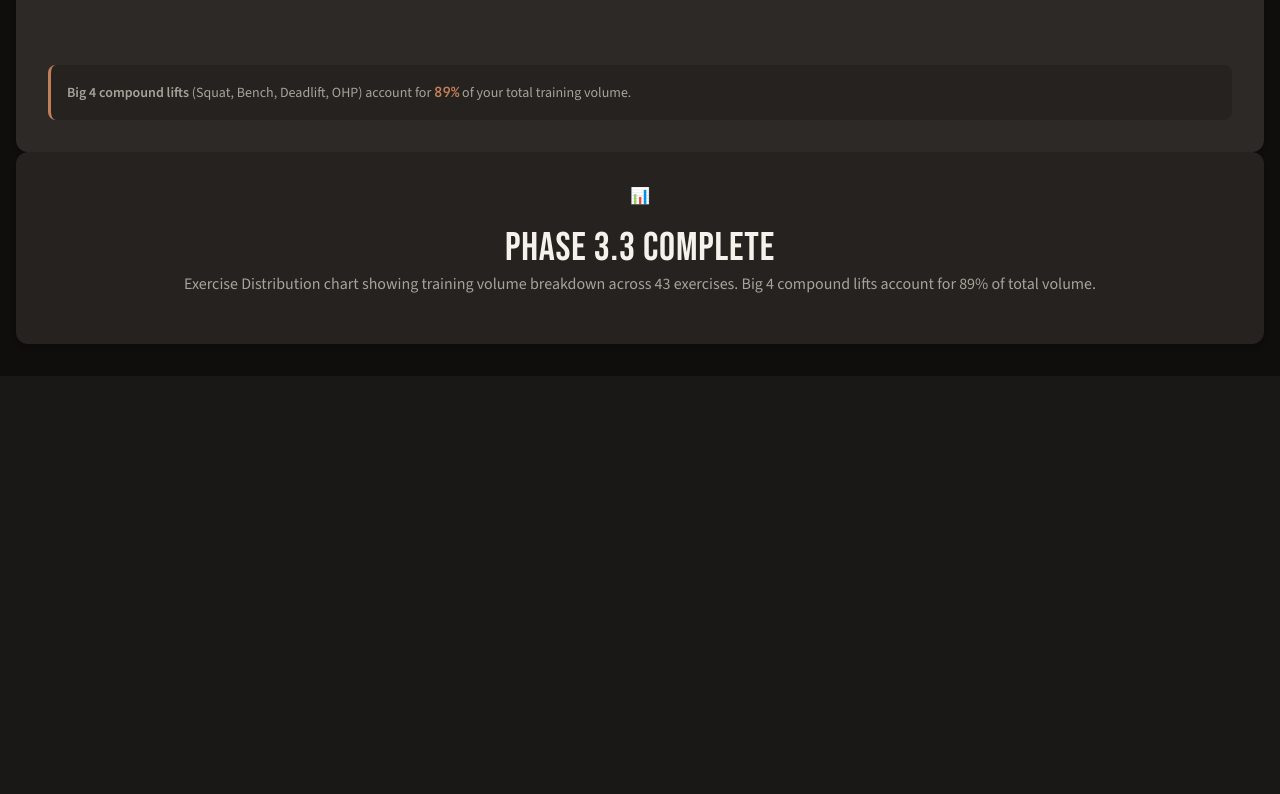
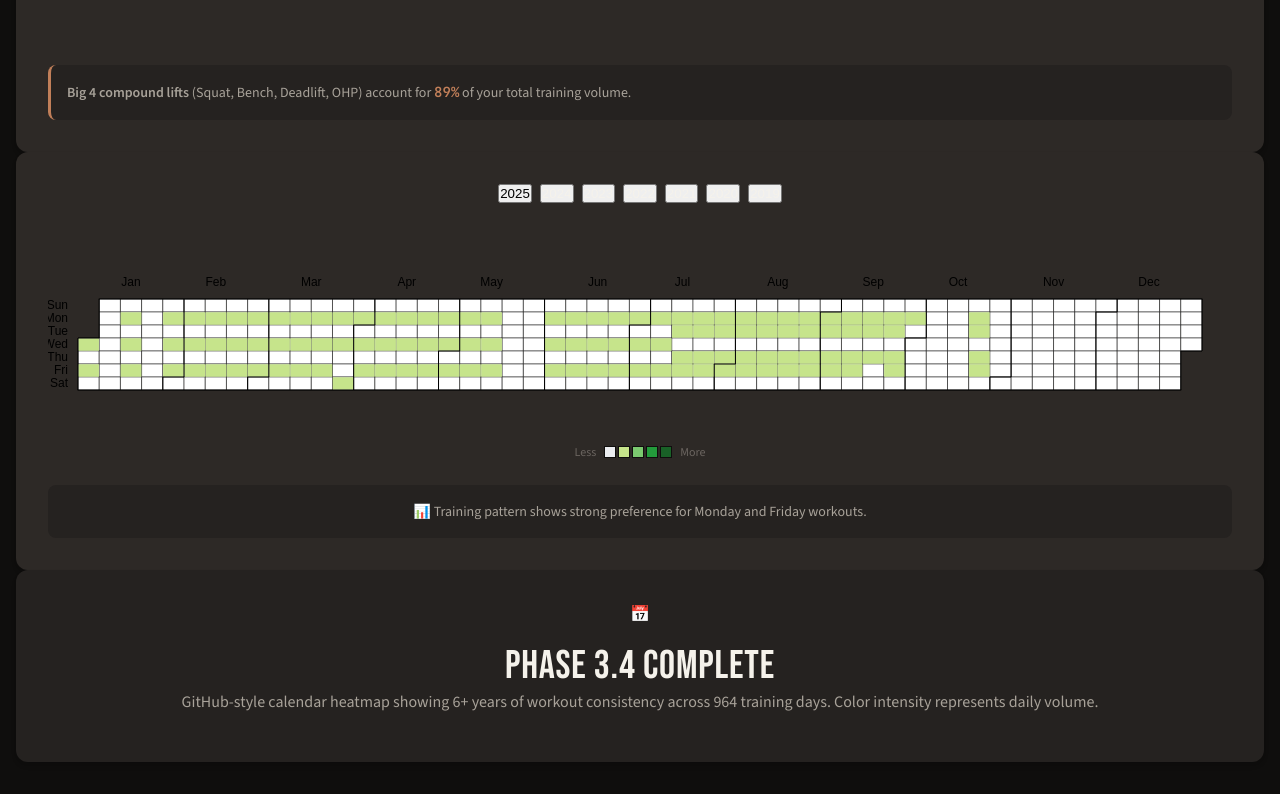
Before and after one commit to avianbc/dashboard, a SvelteKit app: page / in a window 1280 px wide. Shown: the part 2574-3368 px from the top of the page. Before the commit the page ends 2950 px from the top, so only its background shows below. Built offline with nearby package versions, Linux system fonts and the light colour scheme.

Commit message:
Add calendar heatmap

```diff
--- /dev/null
+++ b/src/lib/components/charts/CalendarHeatmap.svelte
@@ -0,0 +1,337 @@
+<script lang="ts">
+	import { onMount, onDestroy } from 'svelte';
+	import * as echarts from 'echarts';
+	import type { WorkoutCalendarDay } from '$lib/types/training';
+	import { unitSystem } from '$lib/stores';
+	import { formatNumber, formatDate } from '$lib/utils';
+	import { Button } from '$lib/components/ui';
+
+	interface Props {
+		data: WorkoutCalendarDay[] | Record<string, Omit<WorkoutCalendarDay, 'date'>>;
+	}
+
+	let { data }: Props = $props();
+
+	let chartContainer: HTMLDivElement;
+	let chart: echarts.ECharts;
+	let currentUnit = $state('imperial');
+	let selectedYear = $state(2025);
+
+	// Convert data to array if it's an object
+	const dataArray = $derived.by(() => {
+		if (Array.isArray(data)) {
+			return data;
+		}
+		// Convert object to array
+		return Object.entries(data).map(([date, values]) => ({
+			date,
+			...values
+		}));
+	});
+
+	// Get available years from data
+	const years = $derived.by(() => {
+		const uniqueYears = new Set<number>();
+		dataArray.forEach((day) => {
+			const year = new Date(day.date).getFullYear();
+			uniqueYears.add(year);
+		});
+		return Array.from(uniqueYears).sort((a, b) => b - a); // Sort descending (newest first)
+	});
+
+	// Subscribe to unit system changes
+	$effect(() => {
+		const unsubUnit = unitSystem.subscribe((value) => {
+			currentUnit = value;
+		});
+		return unsubUnit;
+	});
+
+	// Filter data for selected year
+	const yearData = $derived.by(() => {
+		return dataArray.filter((day) => {
+			const year = new Date(day.date).getFullYear();
+			return year === selectedYear;
+		});
+	});
+
+	// Transform data for ECharts
+	const chartData = $derived.by(() => {
+		return yearData.map((day) => {
+			const volume = currentUnit === 'imperial' ? day.volumeLbs : day.volumeKg;
+			return [day.date, volume, day.count];
+		});
+	});
+
+	// Get color based on volume
+	function getColor(volumeLbs: number): string {
+		if (volumeLbs === 0) return '#ebedf0';
+		if (volumeLbs < 5000) return '#c6e48b';
+		if (volumeLbs < 10000) return '#7bc96f';
+		if (volumeLbs < 15000) return '#239a3b';
+		return '#196127';
+	}
+
+	// Initialize and update chart
+	$effect(() => {
+		if (!chartContainer) return;
+
+		if (!chart) {
+			chart = echarts.init(chartContainer);
+		}
+
+		const option: echarts.EChartsOption = {
+			title: {
+				text: `${selectedYear} Workout Calendar`,
+				left: 'center',
+				top: 10,
+				textStyle: {
+					fontFamily: 'Bebas Neue, sans-serif',
+					fontSize: 24,
+					color: 'var(--text-primary)'
+				}
+			},
+			tooltip: {
+				formatter: (params: any) => {
+					const date = params.data[0];
+					const volume = params.data[1];
+					const count = params.data[2];
+					const unit = currentUnit === 'imperial' ? 'lbs' : 'kg';
+
+					return `
+						<div style="padding: 8px;">
+							<div style="font-weight: bold; margin-bottom: 4px;">${formatDate(date)}</div>
+							<div>${count} workout${count !== 1 ? 's' : ''}</div>
+							<div>${formatNumber(volume)} ${unit}</div>
+						</div>
+					`;
+				},
+				backgroundColor: 'var(--bg-elevated)',
+				borderColor: 'var(--bg-card)',
+				textStyle: {
+					color: 'var(--text-primary)'
+				}
+			},
+			visualMap: {
+				show: false,
+				min: 0,
+				max: 20000,
+				calculable: false,
+				orient: 'horizontal',
+				left: 'center',
+				bottom: 20,
+				inRange: {
+					color: ['#ebedf0', '#c6e48b', '#7bc96f', '#239a3b', '#196127']
+				},
+				pieces: [
+					{ min: 0, max: 0, color: '#ebedf0' },
+					{ min: 1, max: 5000, color: '#c6e48b' },
+					{ min: 5000, max: 10000, color: '#7bc96f' },
+					{ min: 10000, max: 15000, color: '#239a3b' },
+					{ min: 15000, color: '#196127' }
+				]
+			},
+			calendar: {
+				top: 80,
+				left: 30,
+				right: 30,
+				cellSize: ['auto', 13],
+				range: `${selectedYear}`,
+				itemStyle: {
+					borderWidth: 0.5,
+					borderColor: 'var(--bg-deep)'
+				},
+				yearLabel: { show: false },
+				dayLabel: {
+					firstDay: 0, // Sunday
+					nameMap: ['Sun', 'Mon', 'Tue', 'Wed', 'Thu', 'Fri', 'Sat'],
+					color: 'var(--text-muted)',
+					fontSize: 12
+				},
+				monthLabel: {
+					color: 'var(--text-secondary)',
+					fontSize: 12
+				},
+				splitLine: {
+					show: true,
+					lineStyle: {
+						color: 'var(--bg-elevated)',
+						width: 1,
+						type: 'solid'
+					}
+				}
+			},
+			series: [
+				{
+					type: 'heatmap',
+					coordinateSystem: 'calendar',
+					data: chartData
+				}
+			]
+		};
+
+		chart.setOption(option);
+	});
+
+	// Handle resize
+	onMount(() => {
+		const handleResize = () => {
+			if (chart) {
+				chart.resize();
+			}
+		};
+
+		window.addEventListener('resize', handleResize);
+
+		return () => {
+			window.removeEventListener('resize', handleResize);
+			if (chart) {
+				chart.dispose();
+			}
+		};
+	});
+
+	onDestroy(() => {
+		if (chart) {
+			chart.dispose();
+		}
+	});
+</script>
+
+<div class="calendar-heatmap">
+	<!-- Year selector -->
+	<div class="year-selector">
+		{#each years as year}
+			<Button
+				variant={selectedYear === year ? 'default' : 'outline'}
+				size="sm"
+				onclick={() => (selectedYear = year)}
+			>
+				{year}
+			</Button>
+		{/each}
+	</div>
+
+	<!-- Chart container -->
+	<div bind:this={chartContainer} class="chart-container"></div>
+
+	<!-- Legend -->
+	<div class="legend">
+		<span class="legend-label">Less</span>
+		<div class="legend-blocks">
+			<div class="legend-block" style="background-color: #ebedf0;" title="No workouts"></div>
+			<div class="legend-block" style="background-color: #c6e48b;" title="1-5K lbs"></div>
+			<div class="legend-block" style="background-color: #7bc96f;" title="5-10K lbs"></div>
+			<div class="legend-block" style="background-color: #239a3b;" title="10-15K lbs"></div>
+			<div class="legend-block" style="background-color: #196127;" title="15K+ lbs"></div>
+		</div>
+		<span class="legend-label">More</span>
+	</div>
+
+	<!-- Insights -->
+	<div class="insights">
+		{#if selectedYear === 2021}
+			<p class="insight-text">
+				🔥 <strong>Best year ever!</strong> 2021 was your most consistent year with 220 workouts and 1.7M lbs
+				volume.
+			</p>
+		{:else if selectedYear === 2020}
+			<p class="insight-text">
+				⚠️ Mid-year gap visible - likely COVID gym closures between June and September.
+			</p>
+		{:else}
+			<p class="insight-text">
+				📊 Training pattern shows strong preference for Monday and Friday workouts.
+			</p>
+		{/if}
+	</div>
+</div>
+
+<style>
+	.calendar-heatmap {
+		display: flex;
+		flex-direction: column;
+		gap: var(--space-4);
+	}
+
+	.year-selector {
+		display: flex;
+		justify-content: center;
+		gap: var(--space-2);
+		flex-wrap: wrap;
+	}
+
+	.chart-container {
+		width: 100%;
+		height: 200px;
+		min-height: 200px;
+	}
+
+	.legend {
+		display: flex;
+		align-items: center;
+		justify-content: center;
+		gap: var(--space-2);
+		padding: var(--space-2);
+	}
+
+	.legend-label {
+		font-size: 0.75rem;
+		color: var(--text-muted);
+		font-family: 'Source Sans 3', sans-serif;
+	}
+
+	.legend-blocks {
+		display: flex;
+		gap: 2px;
+	}
+
+	.legend-block {
+		width: 12px;
+		height: 12px;
+		border: 0.5px solid var(--bg-deep);
+		cursor: help;
+	}
+
+	.insights {
+		text-align: center;
+		padding: var(--space-4);
+		background: var(--bg-elevated);
+		border-radius: var(--radius-md);
+	}
+
+	.insight-text {
+		margin: 0;
+		color: var(--text-secondary);
+		font-family: 'Source Sans 3', sans-serif;
+		font-size: 0.875rem;
+		line-height: 1.5;
+	}
+
+	.insight-text strong {
+		color: var(--accent-copper);
+	}
+
+	/* Responsive adjustments */
+	@media (max-width: 768px) {
+		.chart-container {
+			height: 180px;
+			min-height: 180px;
+		}
+
+		.legend {
+			flex-wrap: wrap;
+		}
+	}
+
+	@media (max-width: 480px) {
+		.year-selector {
+			justify-content: stretch;
+		}
+
+		.chart-container {
+			height: 160px;
+			min-height: 160px;
+		}
+	}
+</style>
--- a/src/lib/components/charts/index.ts
+++ b/src/lib/components/charts/index.ts
@@ -1,3 +1,4 @@
 export { default as VolumeChart } from './VolumeChart.svelte';
 export { default as BigThreeChart } from './BigThreeChart.svelte';
 export { default as ExerciseDistributionChart } from './ExerciseDistributionChart.svelte';
+export { default as CalendarHeatmap } from './CalendarHeatmap.svelte';
--- a/src/routes/+page.svelte
+++ b/src/routes/+page.svelte
@@ -1,7 +1,12 @@
 <script lang="ts">
 	import type { PageData } from './$types';
 	import { Card, Button, Loading, Error as ErrorComponent } from '$lib/components/ui';
-	import { VolumeChart, BigThreeChart, ExerciseDistributionChart } from '$lib/components/charts';
+	import {
+		VolumeChart,
+		BigThreeChart,
+		ExerciseDistributionChart,
+		CalendarHeatmap
+	} from '$lib/components/charts';
 	import { unitSystem, theme } from '$lib/stores';
 	import { formatCompactNumber, formatNumber } from '$lib/utils';
 	import { Calendar, Dumbbell, Clock, Route, Repeat, Trophy, Moon, Sun } from 'lucide-svelte';
@@ -35,6 +40,7 @@
 	const bigThreeE1RM = trainingData.bigThreeE1RM;
 	const allTimePRs = trainingData.allTimePRs;
 	const exerciseProgress = trainingData.exerciseProgress;
+	const workoutCalendar = trainingData.workoutCalendar;
 </script>
 
 <div class="dashboard">
@@ -169,14 +175,21 @@
 			</Card>
 		</section>
 
-		<!-- Phase 3.3 Complete Badge -->
+		<!-- Calendar Heatmap -->
+		<section class="mb-12">
+			<Card padding="lg">
+				<CalendarHeatmap data={workoutCalendar} />
+			</Card>
+		</section>
+
+		<!-- Phase 3.4 Complete Badge -->
 		<section class="mb-12">
 			<Card padding="lg" class="text-center bg-elevated">
-				<div class="text-4xl mb-4">📊</div>
-				<h3 class="mb-2">Phase 3.3 Complete</h3>
+				<div class="text-4xl mb-4">📅</div>
+				<h3 class="mb-2">Phase 3.4 Complete</h3>
 				<p class="text-secondary">
-					Exercise Distribution chart showing training volume breakdown across 43 exercises. Big 4
-					compound lifts account for 89% of total volume.
+					GitHub-style calendar heatmap showing 6+ years of workout consistency across 964 training
+					days. Color intensity represents daily volume.
 				</p>
 			</Card>
 		</section>
```
